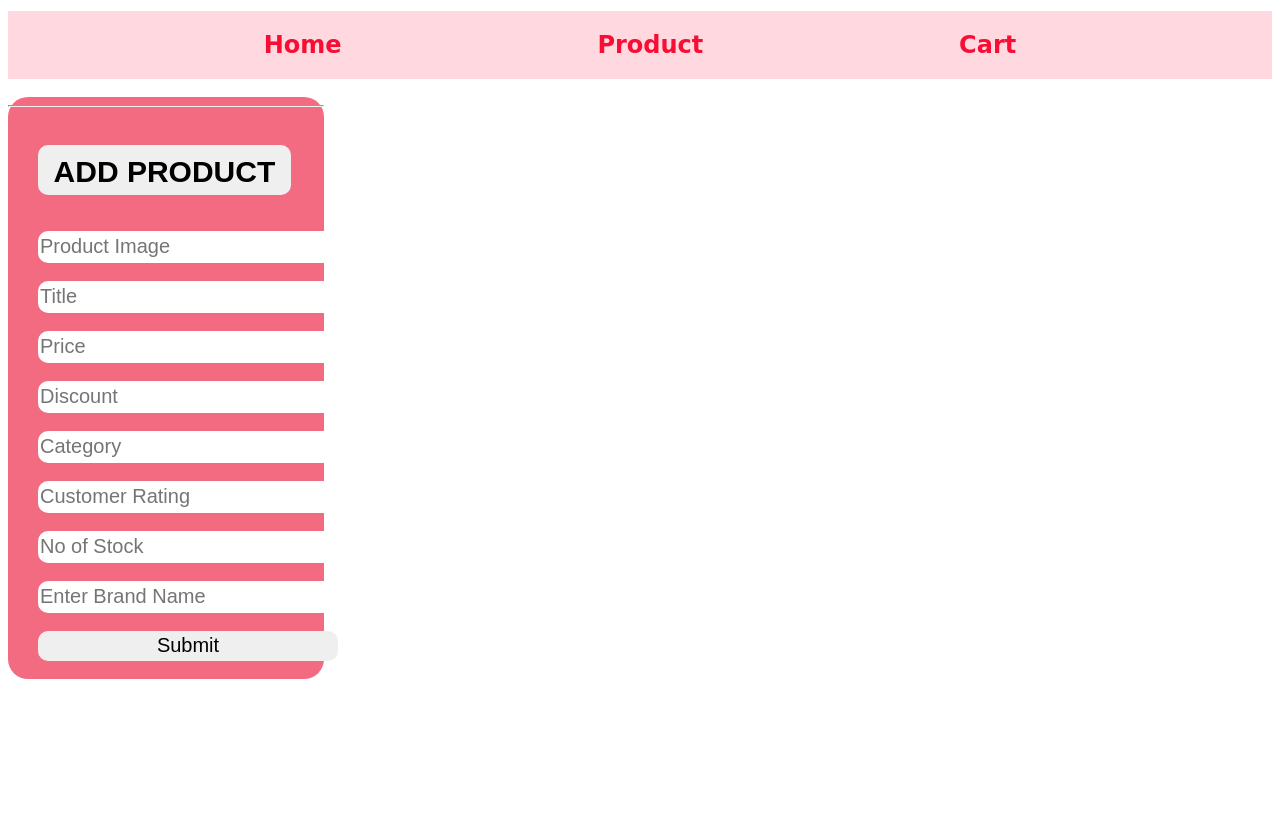
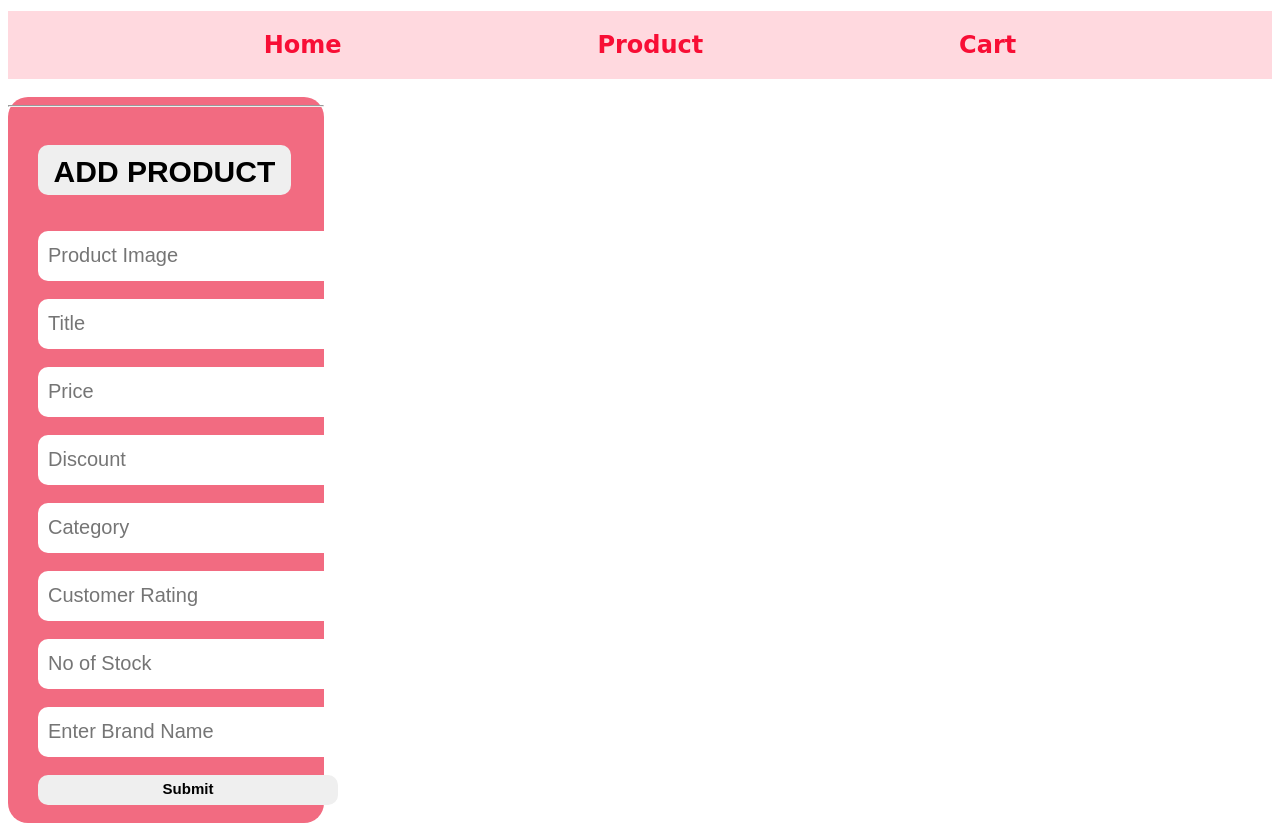
Before and after one commit to IAmtarunKumar/_Project_Lykaa_nxm101, a plain HTML site: page frontend/admin.html in a window 1280 px wide. Shown: the part 89-920 px from the top of the page. Before the commit the page ends 800 px from the top, so only its background shows below. Drawn offline with Linux system fonts and the light colour scheme; no server answers.

Commit message:
admin page updated

```diff
--- a/frontend/admin.html
+++ b/frontend/admin.html
@@ -29,11 +29,17 @@
       border-radius: 20px;
       background-color: white;
     }
+    #form1{
+      height: auto;
+      width: auto;
+    }
     #form1 input {
       width: 300px;
       height: 30px;
       margin-left: 30px;
       border-radius: 10px;
+      padding: 10px;
+      font-size: 20px;
 
 
       border: none;
@@ -148,7 +154,7 @@
           <input id="brand" type="text" placeholder="Enter Brand Name" /><br /><br />
 
 
-          <input type="submit" name="" id="" />
+          <input style="padding: 5px 20px 20px 20px; font-size: 15px; font-weight: bold;" type="submit" name="" id="" />
           <br /><br />
         </form>
       </div>
```
